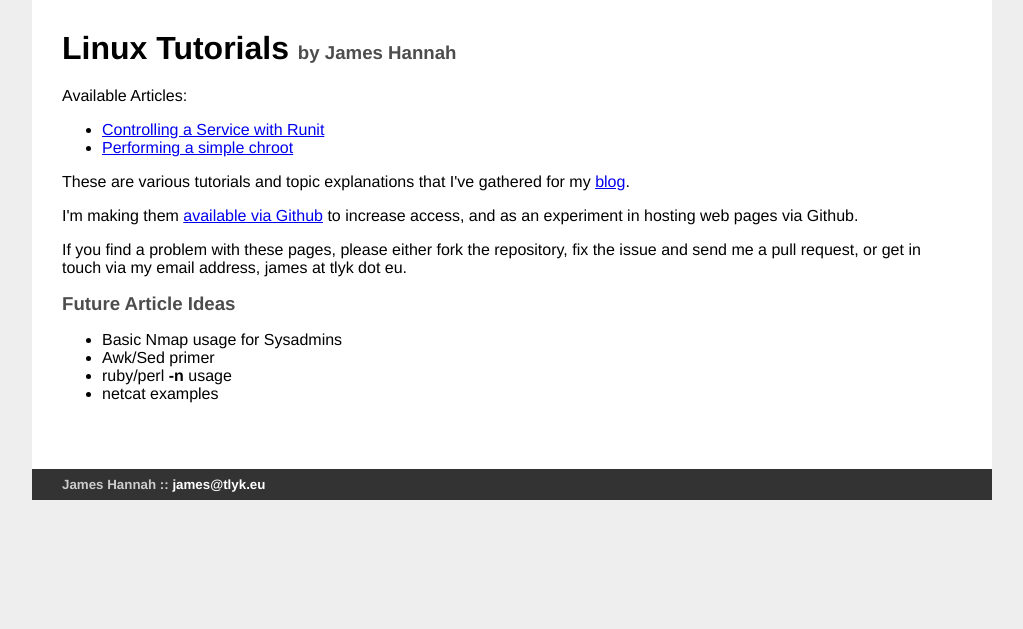
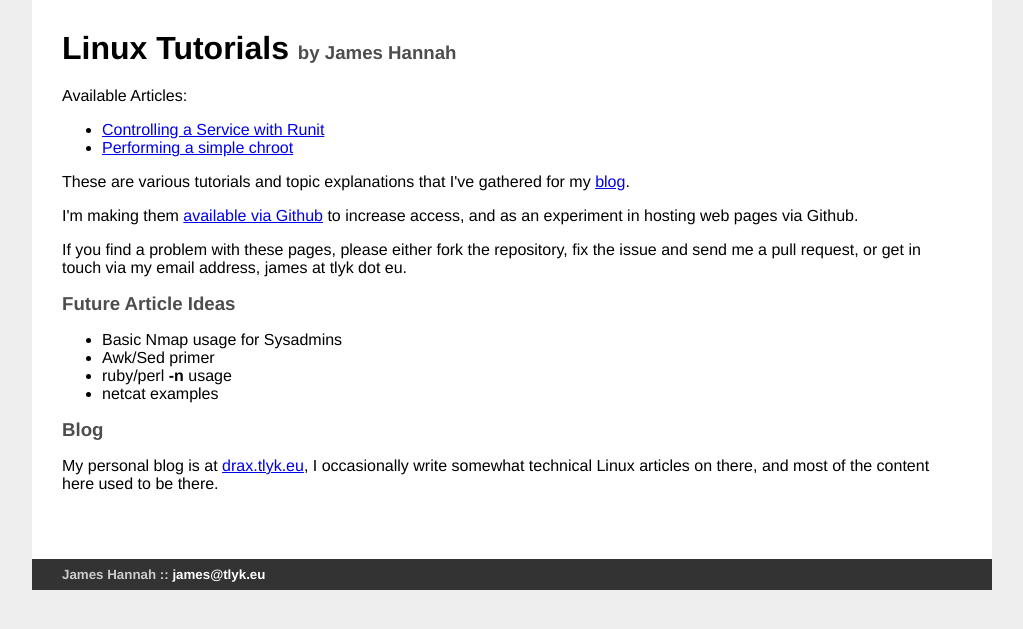
Before and after one commit to jiphex/jiphex.github.com, a Jekyll site: the page built from index.html, in a window 1280 px wide. Shown: the top 629 px of the page, without its empty margins (128-1151 px from the left). Built offline with Jekyll 4.4.1, drawn with Linux system fonts in a browser that asks for light colours.

Commit message:
Added blog stuff

```diff
--- a/index.html
+++ b/index.html
@@ -25,3 +25,6 @@
     <li>ruby/perl <strong>-n</strong> usage</li>
     <li>netcat examples</li>
 </ul>
+
+<h2>Blog</h2>
+<p>My personal blog is at <a href='http://drax.tlyk.eu'>drax.tlyk.eu</a>, I occasionally write somewhat technical Linux articles on there, and most of the content here used to be there.</p>
```
